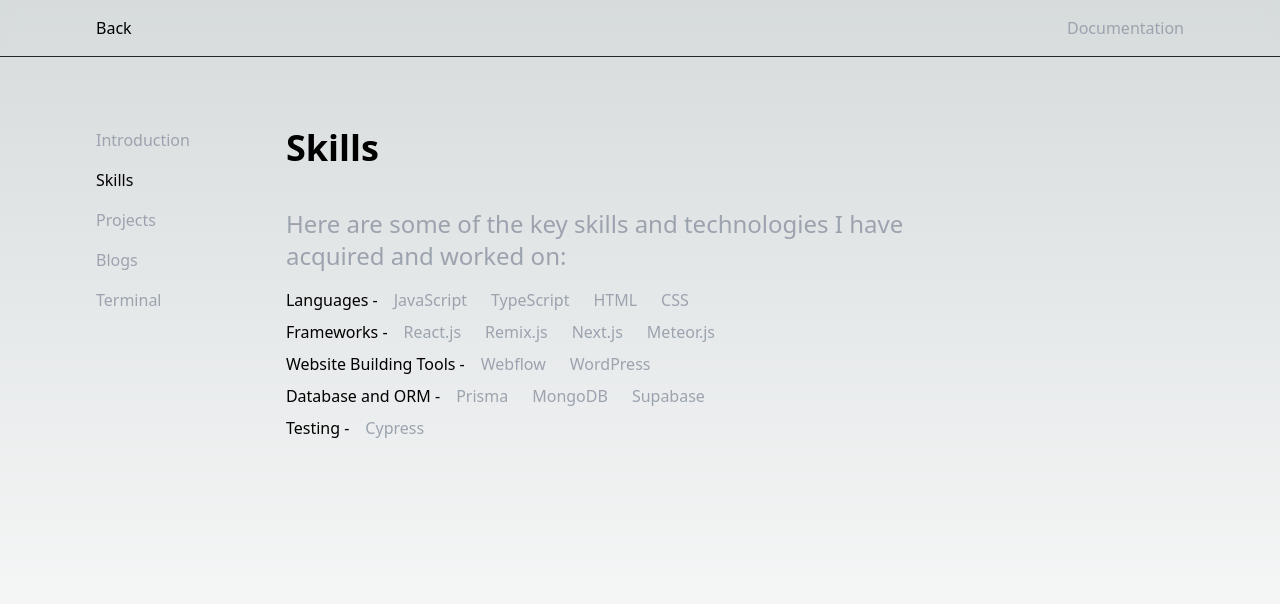
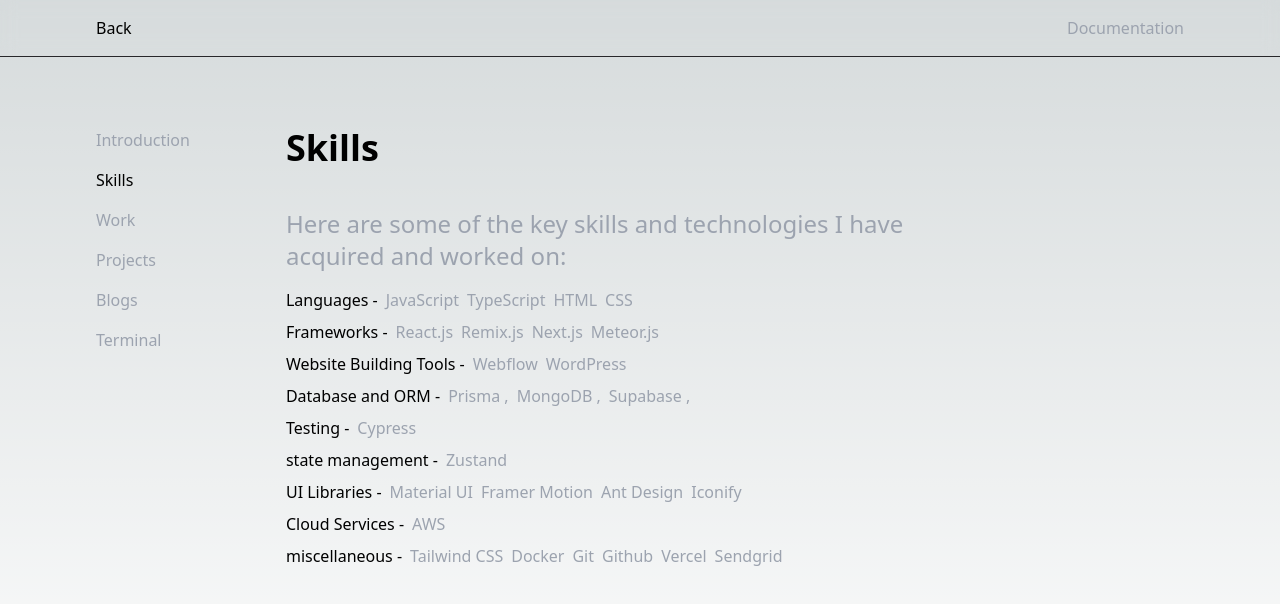
Before and after one commit to Ashu06102000/portfolio, a Next.js app: page /docs/skills in a window 1280 px wide. Shown: the top 604 px of the page. Built offline with nearby package versions, Linux system fonts and the light colour scheme.

Commit message:
skills section added ++

```diff
--- a/components/Docs/DocsSideNav.tsx
+++ b/components/Docs/DocsSideNav.tsx
@@ -15,6 +15,10 @@
       route: "/docs/skills",
     },
     {
+      name: "Work",
+      route: "/docs/work",
+    },
+    {
       name: "Projects",
       route: "/docs/projects",
     },
@@ -25,7 +29,7 @@
     {
       name: "Terminal",
       route: "/docs/terminal",
-    }
+    },
   ];
   return (
     <div className="flex flex-col gap-4">
--- a/components/Docs/Skills.tsx
+++ b/components/Docs/Skills.tsx
@@ -4,15 +4,23 @@
   const languages = ["JavaScript", "TypeScript", "HTML", "CSS"];
   const framework = ["React.js", "Remix.js", "Next.js", "Meteor.js"];
   const website = ["Webflow", "WordPress"];
-  const databse = [
-    "Prisma",
-    "MongoDB",
-    "Supabase",
+  const database = ["Prisma", "MongoDB", "Supabase"];
+  const testing = ["Cypress"];
+  const state_management = ["Zustand"];
+  const ui_libraries = [
+    "Material UI",
+    "Framer Motion",
+    "Ant Design",
+    "Iconify",
   ];
-  const testing = [
-    "Cypress",
-    // "Tailwind CSS",
-    // "Docker"
+  const cloud = ["AWS"];
+  const miscellaneous = [
+    "Tailwind CSS",
+    "Docker",
+    "Git",
+    "Github",
+    "Vercel",
+    "Sendgrid",
   ];
   return (
     <div className="flex flex-col gap-10">
@@ -28,7 +36,7 @@
             <span>{DocsConstants.LANGUAGES} -</span>
             {languages.map((ln) => {
               return (
-                <span className="text-gray-400 px-2" key={ln}>
+                <span className="text-gray-400 px" key={ln}>
                   {ln}
                 </span>
               );
@@ -38,7 +46,7 @@
             <span>{DocsConstants.FRAMEWORKS} -</span>
             {framework.map((framework) => {
               return (
-                <span className="text-gray-400 px-2" key={framework}>
+                <span className="text-gray-400 px" key={framework}>
                   {framework}
                 </span>
               );
@@ -48,18 +56,18 @@
             <span>{DocsConstants.WEBSITE_BUILDING_TOOLS} -</span>
             {website.map((website) => {
               return (
-                <span className="text-gray-400 px-2" key={website}>
+                <span className="text-gray-400 px" key={website}>
                   {website}
                 </span>
               );
             })}
           </div>
           <div className="flex gap-2">
-            <span>{DocsConstants.DATABSE_ORM} -</span>
-            {databse.map((databse) => {
+            <span>{DocsConstants.DATABASE_ORM} -</span>
+            {database.map((database) => {
               return (
-                <span className="text-gray-400 px-2" key={databse}>
-                  {databse}
+                <span className="text-gray-400 px" key={database}>
+                  {database} ,
                 </span>
               );
             })}
@@ -68,8 +76,48 @@
             <span>{DocsConstants.TESTING} -</span>
             {testing.map((testing) => {
               return (
-                <span className="text-gray-400 px-2" key={testing}>
+                <span className="text-gray-400 px" key={testing}>
                   {testing}
+                </span>
+              );
+            })}
+          </div>
+          <div className="flex gap-2">
+            <span>{DocsConstants.STATE_MANAGEMENT} -</span>
+            {state_management.map((sm) => {
+              return (
+                <span className="text-gray-400 px" key={sm}>
+                  {sm}
+                </span>
+              );
+            })}
+          </div>
+          <div className="flex gap-2">
+            <span>{DocsConstants.UI_LIBRARIES} -</span>
+            {ui_libraries.map((ul) => {
+              return (
+                <span className="text-gray-400 px" key={ul}>
+                  {ul}
+                </span>
+              );
+            })}
+          </div>
+          <div className="flex gap-2">
+            <span>{DocsConstants.CLOUD} -</span>
+            {cloud.map((cloud) => {
+              return (
+                <span className="text-gray-400 px" key={cloud}>
+                  {cloud}
+                </span>
+              );
+            })}
+          </div>
+          <div className="flex gap-2">
+            <span>{DocsConstants.MISCELLANEOUS} -</span>
+            {miscellaneous.map((miscellaneous) => {
+              return (
+                <span className="text-gray-400 px" key={miscellaneous}>
+                  {miscellaneous}
                 </span>
               );
             })}
--- a/constants/common-constants.tsx
+++ b/constants/common-constants.tsx
@@ -21,6 +21,10 @@
     LANGUAGES:`Languages`,
     FRAMEWORKS:'Frameworks',
     WEBSITE_BUILDING_TOOLS:'Website Building Tools',
-    DATABSE_ORM:'Database and ORM',
-    TESTING:'Testing'
+    DATABASE_ORM:'Database and ORM',
+    TESTING:'Testing',
+    UI_LIBRARIES:'UI Libraries',
+    CLOUD:'Cloud Services',
+    MISCELLANEOUS:'miscellaneous',
+    STATE_MANAGEMENT:'state management'
 }
```
Lines whose indentation alone changed are shown as unchanged.
